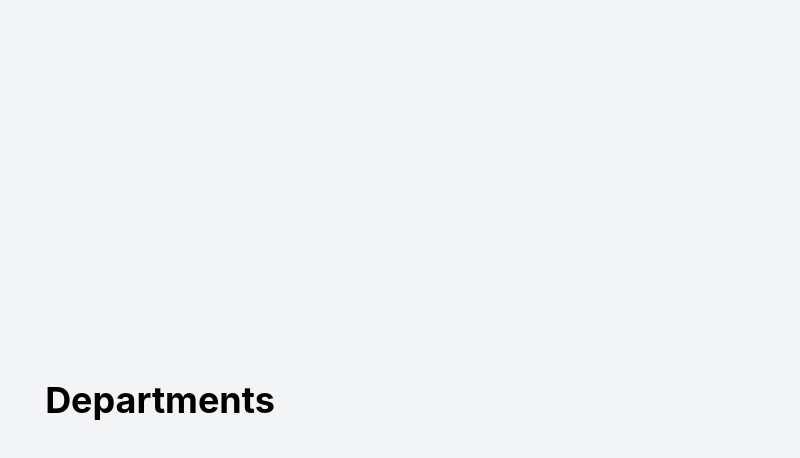
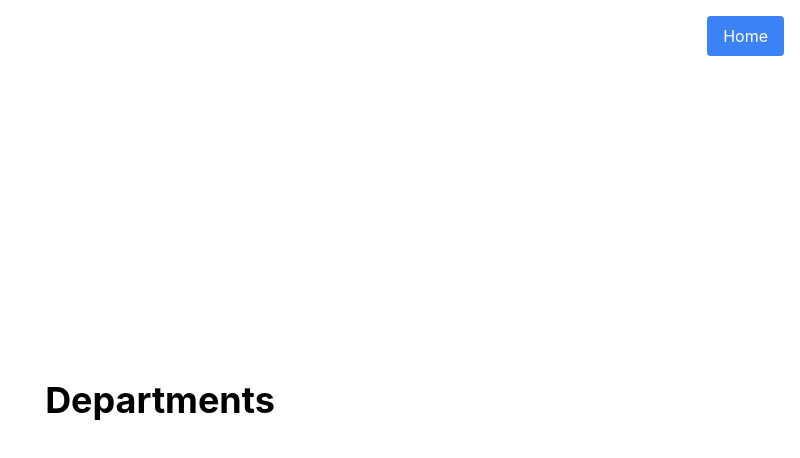
Before and after one commit to paul-nadola/Academic-Sphere-Capstone-project, a React (Create React App) app in the folder client/: page /departments in a window 1280 px wide. Shown: the top 458 px of the page, without its empty margins (480-1280 px from the left). Built offline with nearby package versions, Linux system fonts and the light colour scheme; the HTML template or start-up script is replaced by a standard one.

Commit message:
another commit

```diff
--- a/client/package.json
+++ b/client/package.json
@@ -43,6 +43,7 @@
     "eslint-plugin-jsx-a11y": "^6.7.1",
     "eslint-plugin-react": "^7.33.1",
     "eslint-plugin-react-hooks": "^4.6.0",
+    "@babel/plugin-proposal-private-property-in-object": "^7.15.0",
     "tailwindcss": "^3.3.3"
   }
 }
--- a/client/src/Departments.js
+++ b/client/src/Departments.js
@@ -1,8 +1,17 @@
 import React from 'react';
+import { Link } from 'react-router-dom';
 
 function Departments() {
   return (
-    <div className="h-screen flex items-center justify-center bg-gray-100">
+    <div className="h-screen bg-cover bg-center flex items-center justify-center">
+      <div className="absolute top-0 right-0 p-4">
+        <Link
+          to="/home"
+          className="block bg-blue-500 text-white py-2 px-4 rounded hover:bg-blue-600 transition duration-300"
+        >
+          Home
+        </Link>
+      </div>
       <h1 className="text-4xl font-bold">Departments</h1>
     </div>
   );
```
